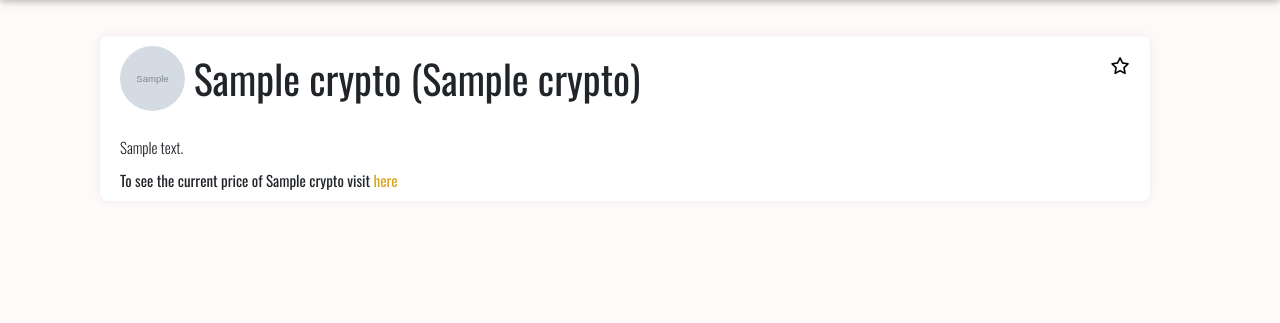
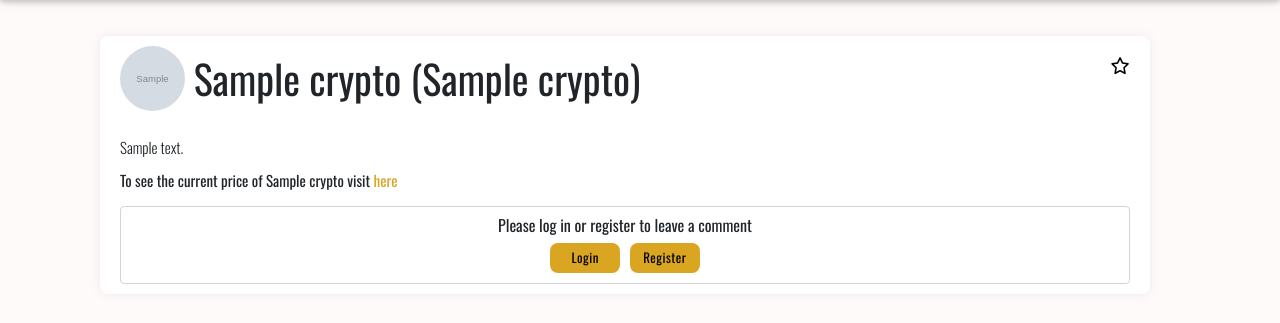
Before and after one commit to Code-Institute-Submissions/Milestone-Project-261, a Flask app: template templates/crypto.html in a window 1280 px wide. Shown: the part 64-387 px from the top of the page. Run offline with Flask 2, Linux system fonts and the light colour scheme; the template is opened without the code that fills it: most values are stand-ins (such as "Sample title", 1, 10 or a date in 2020); grey boxes marked "Sample" are stand-in pictures; some libraries are stand-ins or nearby versions; some web fonts are replaced.

Commit message:
Add comment form to crypto.html

```diff
--- a/static/css/style.css
+++ b/static/css/style.css
@@ -342,4 +342,55 @@ label.form-label {
     margin-left: 20px;
     margin-top: 10px;
     font-size: 15px;
+    margin-bottom: 15px;
 }
+
+.comments-form {
+    margin-left: 20px;
+    margin-right: 20px;
+}
+
+.comment-input {
+    font-size: 15px;
+}
+
+.comment-button {
+	font-size: 13px;
+    border-radius: 8px;
+    letter-spacing: 0.5px;
+    text-align: center;
+	width: 70px;
+	height: 30px;
+	display: block;
+    background: #DAA520;
+    border: 0;
+    float: right;
+}
+
+.login-comment {
+    border: 1px solid #ced4da;
+    border-radius: .25rem;
+}
+
+.login-comment-text {
+    text-align: center;
+    padding-top: 6px;
+}
+
+.login-comment-buttons {
+    text-align: center;
+    padding-top: 6px;
+    padding-bottom: 10px;
+}
+
+.login-comment-button {
+	font-size: 13px;
+    border-radius: 8px;
+    letter-spacing: 0.5px;
+    text-align: center;
+	width: 70px;
+	height: 30px;
+    background: #DAA520;
+    border: 0;
+    margin: 0px 3px;
+}
--- a/templates/crypto.html
+++ b/templates/crypto.html
@@ -15,7 +15,8 @@
                         {% if session.user %}
                         {% if crypto._id in watched_cryptos %}
                         <div class="crypto-favourite">
-                            <a href="{{ url_for('remove_watchlist', crypto_id=crypto._id, url='crypto') }}" class="favourite-button">
+                            <a href="{{ url_for('remove_watchlist', crypto_id=crypto._id, url='crypto') }}"
+                                class="favourite-button">
                                 <i class="fas fa-star"></i>
                             </a>
                         </div>
@@ -62,6 +63,29 @@
                                 href="{{ crypto.info }}" style="color:#DAA520" target="_blank"
                                 rel="noopener noreferrer">here</a></div>
                     </div>
+                    <div class="comments-form">
+                        {% if session.user %}
+                        <form class="crypto-comment" method="POST" action="#">
+                            <div class="form-group">
+                                <textarea class="form-control comment-input" name="crypto-comment" rows="3"
+                                    placeholder="What are your thoughts?" required></textarea>
+                            </div>
+                            <button type="submit" class="comment-button">Comment</button>
+                        </form>
+                        {% else %}
+                        <div class="login-comment">
+                            <div class="login-comment-text">Please log in or register to leave a comment</div>
+                            <div class="login-comment-buttons">
+                                <a href="{{ url_for('login') }}">
+                                    <button class="login-comment-button">Login</button>
+                                </a>
+                                <a href="{{ url_for('register') }}">
+                                    <button class="login-comment-button">Register</button>
+                                </a>
+                            </div>
+                        </div>
+                        {% endif %}
+                    </div>
                 </div>
             </div>
         </div>
```
